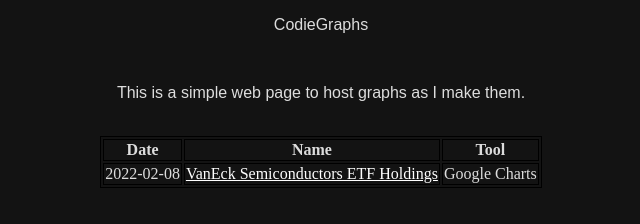
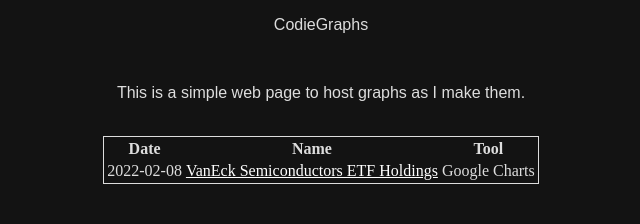
Before and after one commit to codiegraphs/codiegraphs.github.io, a plain HTML site: page index.html in a window 1280 px wide. Shown: the whole page, without its empty margins (319-959 px from the left). Drawn offline with Linux system fonts and the light colour scheme.

Commit message:
Update index.html

```diff
--- a/index.html
+++ b/index.html
@@ -6,7 +6,7 @@
             body {background-color: rgb(19, 19, 19); color: rgb(221, 221, 221); max-width: max-content; margin: auto}
             a:link, a:visited {color: white; text-align: center;}
             a:hover, a:active {color: red;}
-            table, th, td {text-align: center; border: 1px solid black;}
+            table {margin: 0px auto; text-align: center; border: 1px solid rgb(221, 221, 221);}
             h1 {font-family:Arial, Helvetica, sans-serif; font-size:large; text-align:center;}
             p {font-family:Arial, Helvetica, sans-serif; font-size:medium; text-align:center;}
         </style>
```
